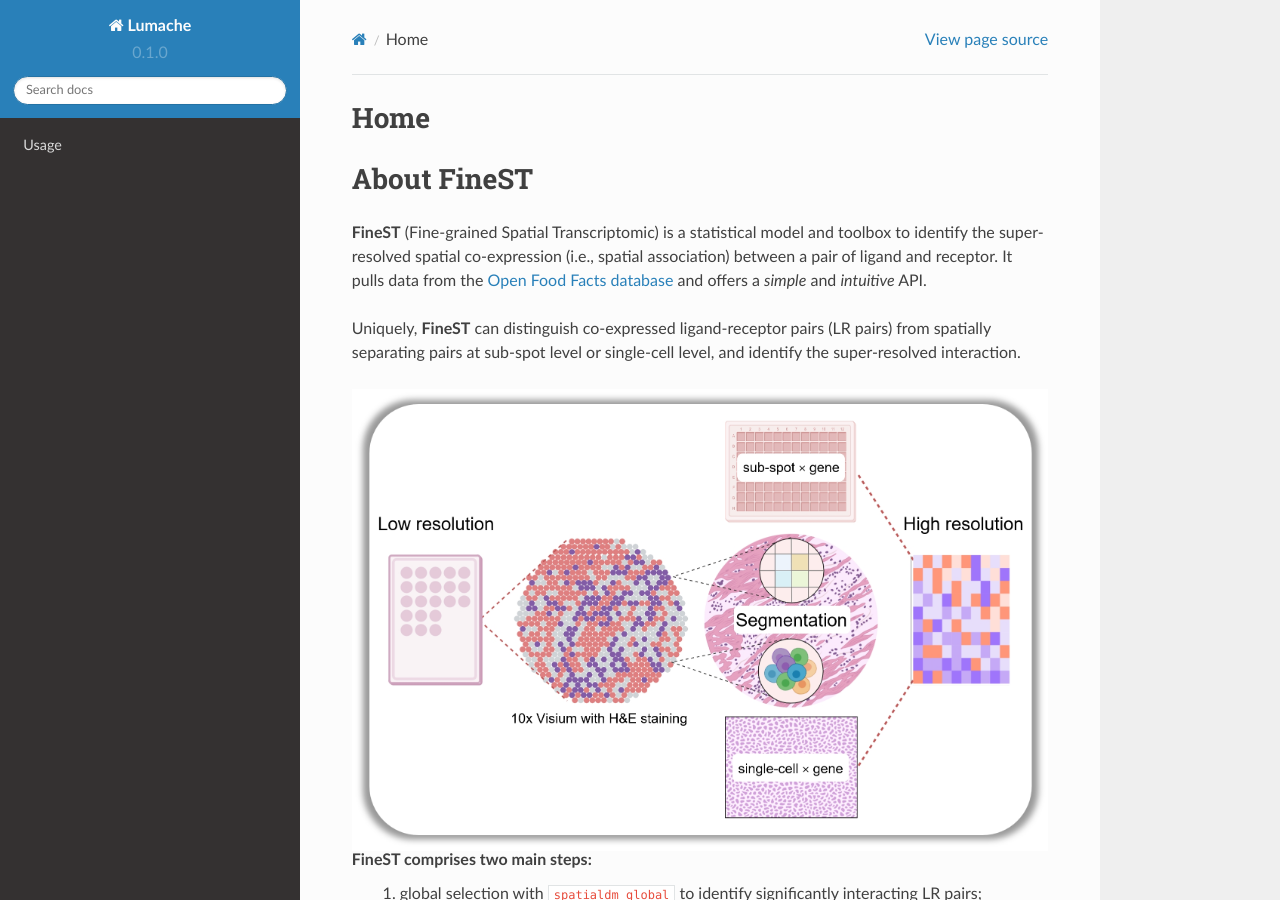
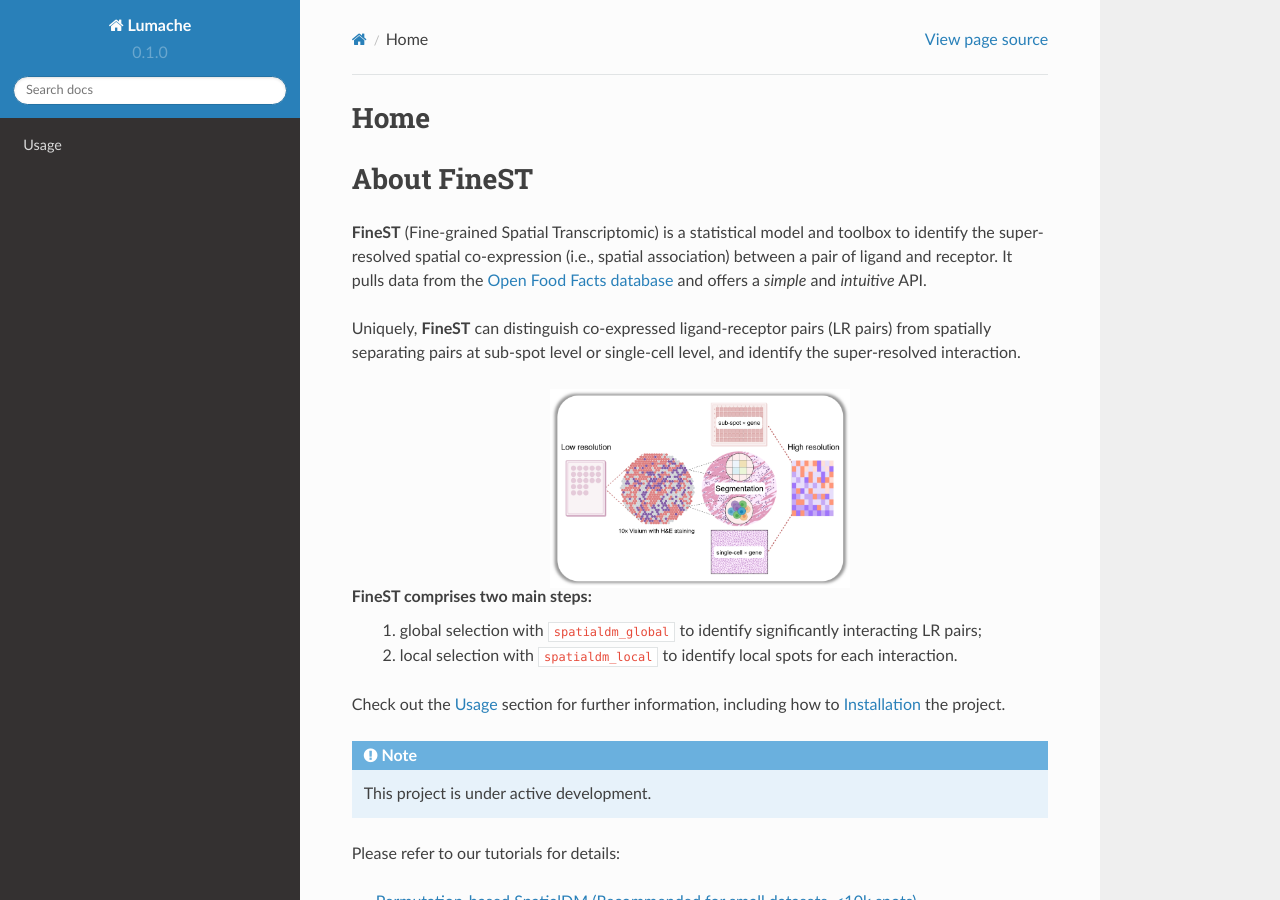
Before and after one commit to LingyuLi-math/FineST, a Sphinx documentation site: the page built from docs/source/index.rst, in a window 1280 px wide and 900 px high. Built offline with Sphinx 7.4.7 and the Read the Docs theme 2.0.0, drawn with Linux system fonts in a browser that asks for light colours; pages that are not in the unit, such as notebooks, are missing from menus.

Commit message:
Update index.rst

```diff
--- a/docs/source/index.rst
+++ b/docs/source/index.rst
@@ -11,11 +11,11 @@ and offers a *simple* and *intuitive* API.
 Uniquely, **FineST** can distinguish co-expressed ligand-receptor pairs (LR pairs) from spatially separating pairs at sub-spot level or single-cell level, and identify the super-resolved interaction.
 
 .. image:: https://github.com/LingyuLi-math/FineST/blob/main/docs/figuse/FineST_workflow.png?raw=true
-   :width: 900px
+   :width: 300px
    :align: center
 
 
-FineST comprises two main steps: \
+FineST comprises two main steps:
  1) global selection with ``spatialdm_global`` to identify significantly interacting LR pairs; \
  2) local selection with ``spatialdm_local`` to identify local spots for each interaction.
 
```
